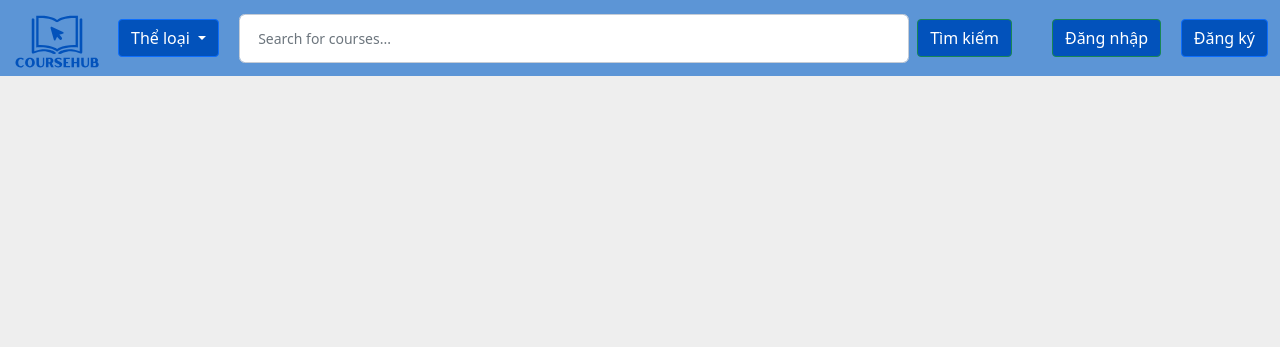
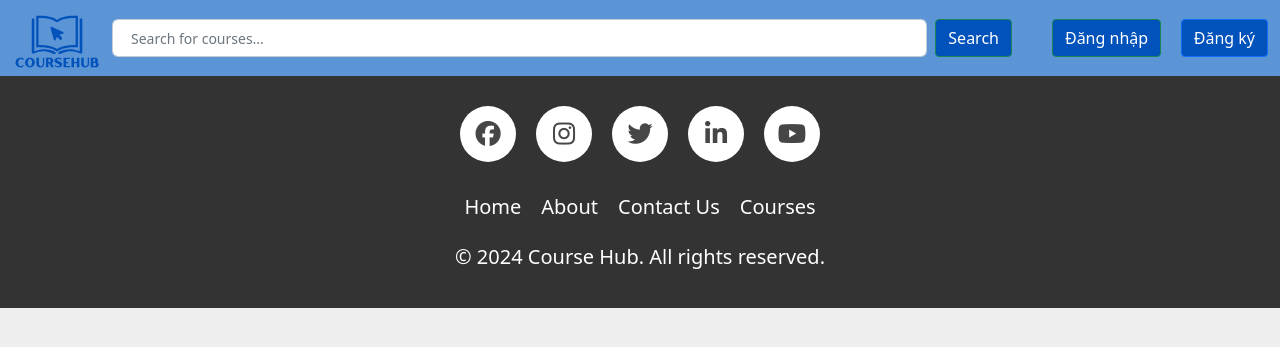
Before and after one commit to khoavpt/coursehub, a Django app: page /courses/search/ in a window 1280 px wide. Shown: the top 347 px of the page. Run offline with Django 4.2, Linux system fonts and the light colour scheme; data that the repository does not hold is empty; parts of the project's set-up code (start-up, migrations or seed data) failed here and were passed over; some libraries are stand-ins or nearby versions.

Commit message:
update ui

```diff
--- a/coursehub/static/css/style.css
+++ b/coursehub/static/css/style.css
@@ -38,6 +38,7 @@
 .navbar-brand {
     font-size: 1.5rem;
     color: #fff;
+    margin-right: 10px;
 }
 
 .btn-outline-success {
--- a/coursehub/templates/courses/home_page.html
+++ b/coursehub/templates/courses/home_page.html
@@ -148,10 +148,10 @@
             },
             breakpoints:{
                 0: {
-                    slidesPerView: 2,
+                    slidesPerView: 1,
                 },
                 520: {
-                    slidesPerView: 3,
+                    slidesPerView: 2,
                 },
                 950: {
                     slidesPerView: 4,
--- a/coursehub/templates/partials/_footer.html
+++ b/coursehub/templates/partials/_footer.html
@@ -0,0 +1,111 @@
+{% load static %}
+
+{% block extra_css %}
+
+<style>
+    .footer-container {
+        background-color: #333;
+        color: white;
+        padding: 20px 0;
+        display: flex;
+        flex-direction: column;
+        justify-content: space-between;
+        align-items: center;
+    }
+
+    .social-icons {
+        display: flex;
+        justify-content: center;
+        align-items: center;
+    }
+
+    .fab {
+        width: 36px;
+        height: 36px;
+        display: flex;
+        justify-content: center;
+        align-items: center;
+    }
+
+
+    .social-icons a {
+        text-decoration: none;
+        padding: 10px;
+        background-color: #fff;
+        border-radius: 50%;
+        margin: 10px;
+    }
+
+    .social-icons a i {
+        color: #333;
+        font-size: 1.8em;
+        opacity: 0.9;
+    }
+
+    .social-icons a:hover {
+        background-color: #333;
+        transition: 0.5s;
+    }
+
+    .social-icons a:hover i {
+        color: #fff;
+        transition: 0.5s;
+    }
+
+    .footer-links {
+        display: flex;
+        justify-content: center;
+        align-items: center;
+        margin: 20px 0;
+    }
+
+    .footer-links a {
+        text-decoration: none;
+        color: white;
+        margin: 0 10px;
+        font-weight: 500;
+        font-size: 20px;
+    }
+
+    .footer-links a:hover {
+        color: #5c95d6;
+    }
+
+    .footer-info {
+        display: flex;
+        justify-content: center;
+        align-items: center;
+        font-size: 20px;
+        font-weight: 500;
+    }
+
+    @media (max-width: 768px) {
+        .footer-links {
+            flex-direction: column;
+        }
+
+        .footer-links a {
+            margin: 10px 0;
+        }
+    }
+</style>
+
+{% endblock %}
+
+<div class="footer-container">
+    <div class="social-icons">
+        <a href="https://www.facebook.com/"><i class="fab fa-facebook"></i></a>
+        <a href="https://www.instagram.com/"><i class="fab fa-instagram"></i></a>
+        <a href="https://www.twitter.com/"><i class="fab fa-twitter"></i></a>
+        <a href="https://www.linkedin.com/"><i class="fab fa-linkedin"></i></a>
+        <a href="https://www.linkedin.com/"><i class="fab fa-youtube"></i></a>
+    </div>
+    <div class="footer-links">
+        <a href="#">Home</a>
+        <a href="#">About</a>
+        <a href="#">Contact Us</a>
+        <a href="#">Courses</a>
+    </div>
+    <div class="footer-info">
+        <p>&copy; 2024 Course Hub. All rights reserved.</p>
+</div>
--- a/coursehub/templates/partials/_header.html
+++ b/coursehub/templates/partials/_header.html
@@ -5,26 +5,10 @@
           <img src="{% static 'imgs/logo.svg' %}" alt="Logo" />
         </a>
         <div class="collapse navbar-collapse" id="navbarNav">
-            <div class="dropdown">
-                <button data-mdb-button-init
-                  data-mdb-ripple-init data-mdb-dropdown-init class="btn btn-primary dropdown-toggle"
-                  type="button"
-                  id="dropdownMenuButton"
-                  data-mdb-toggle="dropdown"
-                  aria-expanded="false"
-                >
-                  Thể loại
-                </button>
-                <ul class="dropdown-menu" aria-labelledby="dropdownMenuButton">
-                  <li><a class="dropdown-item" href="#">Action</a></li>
-                  <li><a class="dropdown-item" href="#">Another action</a></li>
-                  <li><a class="dropdown-item" href="#">Something else here</a></li>
-                </ul>
-            </div>
 
             <form class="d-flex flex-fill me-3 method="GET" action="{% url 'course-search' %}">
-              <input class="form-control me-2" name="query" placeholder="Search for courses...">
-              <button class="btn btn-outline-success" type="submit" style="flex-shrink: 0;">Tìm kiếm</button>
+              <input class="form-control me-2" name="query" placeholder="Search for courses..." style="height: 38px;">
+              <button class="btn btn-outline-success" type="submit" style="flex-shrink: 0;">Search</button>
             </form>
             <!-- <form class="d-flex flex-fill me-3">
                 <input class="form-control me-2" type="search" placeholder="Search" aria-label="Search">
```
Also changed, not shown: coursehub/templates/courses/course_detail.html (+14 -2 lines).
